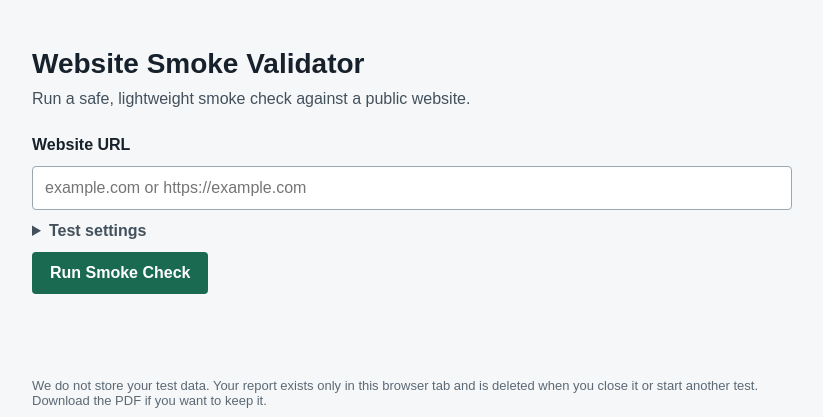
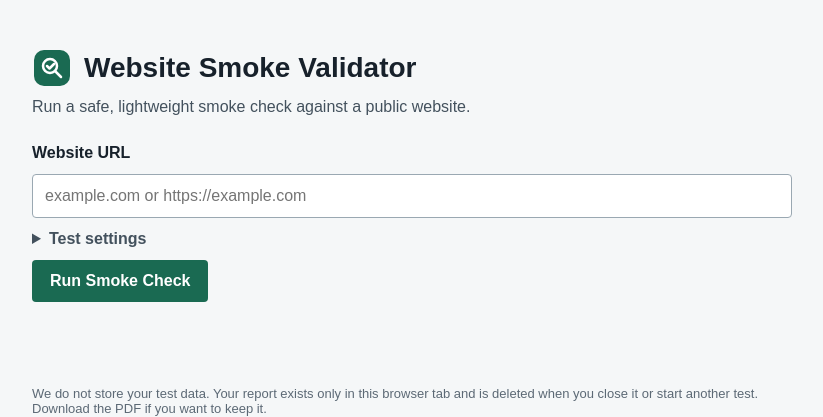
Before and after one commit to monkey-white/agentic-website-smoke-validator-showcase, a FastAPI app: page / in a window 1280 px wide. Shown: the top 417 px of the page, without its empty margins (228-1051 px from the left). Run offline with FastAPI, Linux system fonts and the light colour scheme.

Commit message:
Add inline brand mark to runner and reports

```diff
--- a/app/templates/report_runner.html
+++ b/app/templates/report_runner.html
@@ -27,6 +27,19 @@
 
     h1 {
       font-size: 28px;
+    }
+
+    .brand-heading {
+      align-items: center;
+      display: flex;
+      gap: 12px;
+    }
+
+    .brand-mark {
+      color: #1a6a52;
+      flex: none;
+      height: 40px;
+      width: 40px;
     }
 
     .intro {
@@ -137,7 +150,14 @@
 </head>
 <body>
   <main>
-    <h1>Website Smoke Validator</h1>
+    <div class="brand-heading">
+      <svg class="brand-mark" viewBox="0 0 40 40" aria-hidden="true">
+        <rect x="2" y="2" width="36" height="36" rx="10" fill="currentColor"></rect>
+        <circle cx="18" cy="18" r="7" fill="none" stroke="#ffffff" stroke-width="2.5"></circle>
+        <path d="m23 23 6 6m-14-11 2.5 2.5L22 16" fill="none" stroke="#ffffff" stroke-linecap="round" stroke-linejoin="round" stroke-width="2.5"></path>
+      </svg>
+      <h1>Website Smoke Validator</h1>
+    </div>
     <p class="intro">Run a safe, lightweight smoke check against a public website.</p>
 
     <form id="report-form">
```
Also changed, not shown: app/templates/smoke_report.html (+21 -1 lines).
